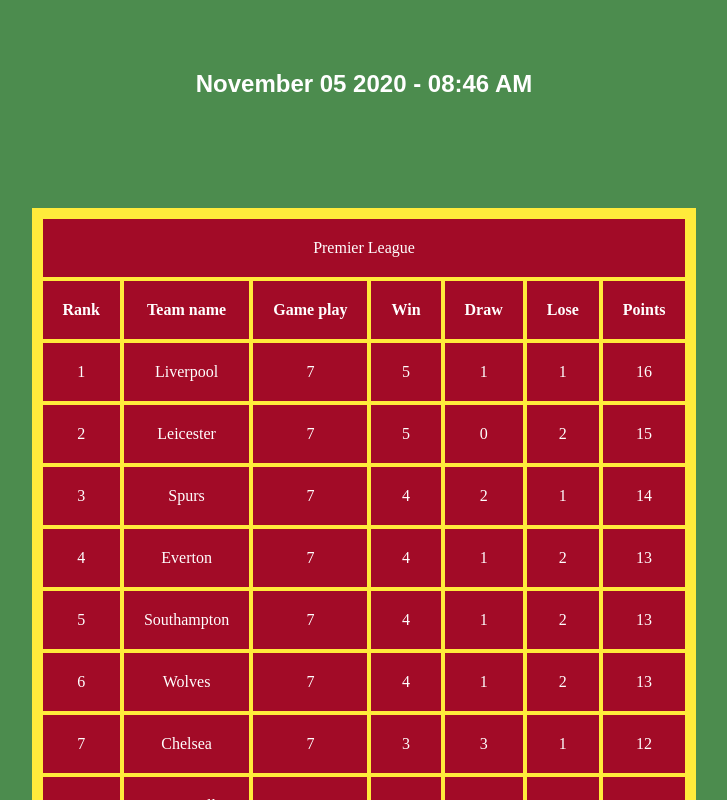
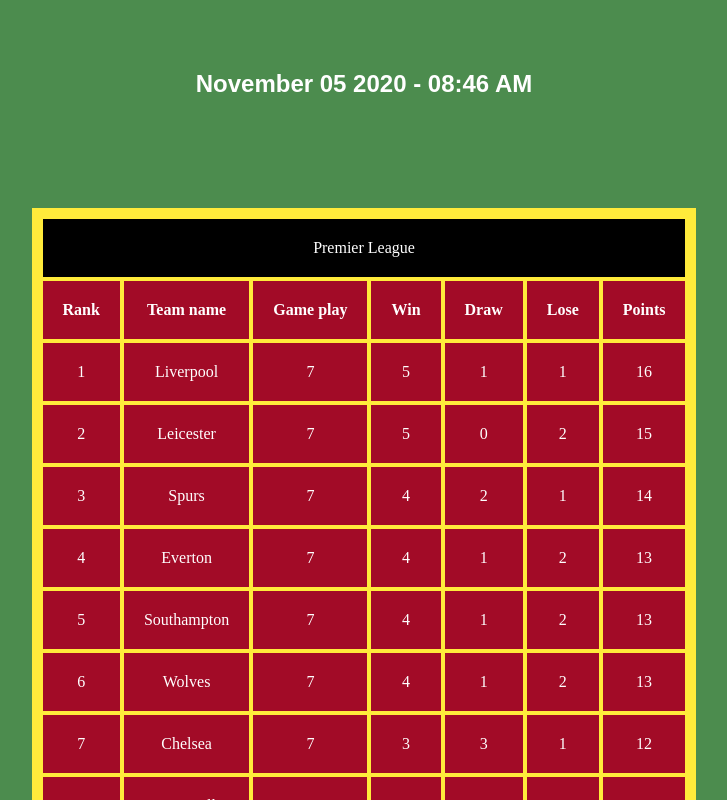
Before and after one commit to research-camp/profile, a plain HTML site: page docs/2020/11/05/table.html in a window 1280 px wide. In both pictures the pointer is over the element "Premier League". Shown: the top 800 px of the page, without its empty margins (276-1003 px from the left). Drawn offline with Linux system fonts and the light colour scheme; files that its build step writes are made by us from their sources.

Commit message:
Refactor

```diff
--- a/css/style.css
+++ b/css/style.css
@@ -12,7 +12,7 @@
 table {
     margin: 60px auto;
     border: 11px solid #FFEB3B;
-    border-radius: 5px;
+    border-radius: 10px;
     border-collapse: collapse;
 }
 
@@ -26,6 +26,10 @@
     background: #a20b27;
 }
 
+tr:hover {
+	background-color: black;
+}
+
 h2, h3 {
     text-align: center;
     padding: 50px;
```
